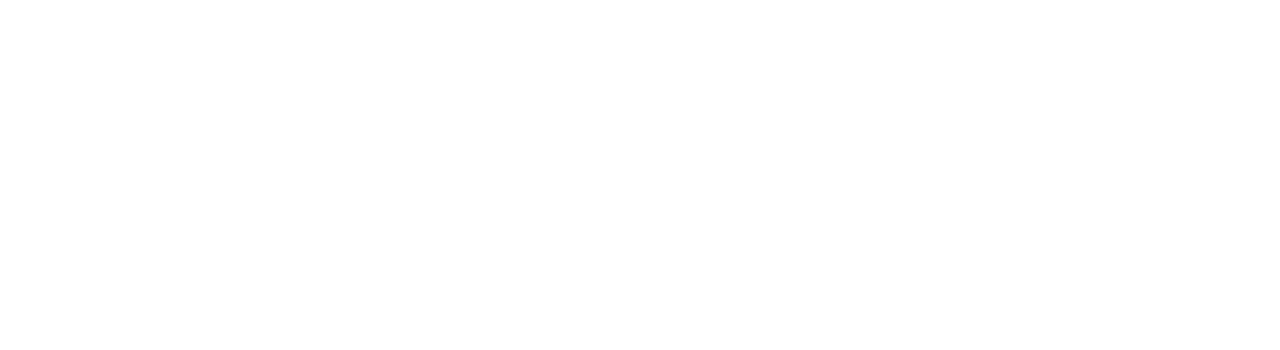
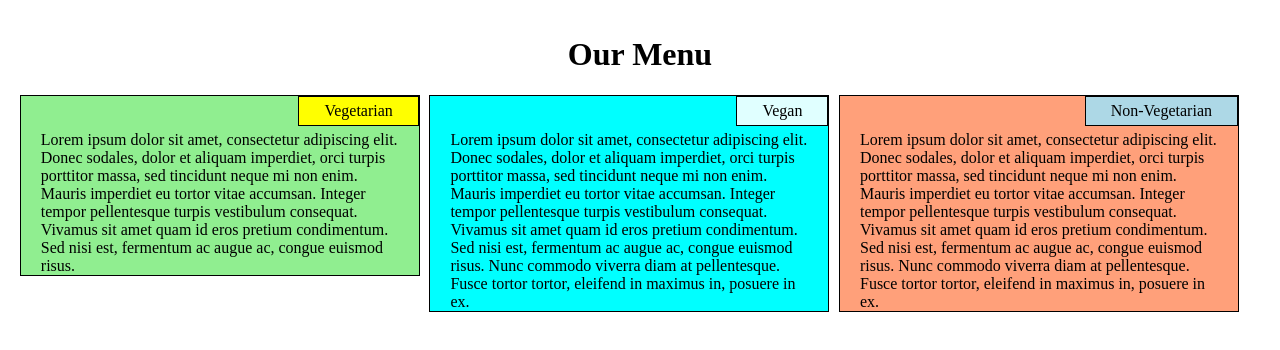
Before and after one commit to ankitjee/coursera-test, a plain HTML site: page module2-test/index.html in a window 1280 px wide. Drawn offline with Linux system fonts and the light colour scheme.

Commit message:
First part

```diff
--- /dev/null
+++ b/module2-test/css/style.css
@@ -0,0 +1,60 @@
+* {
+    box-sizing: border-box;
+}
+
+body {
+    margin: 15px;
+    align-content: center;
+}
+
+h1 {
+    text-align: center;
+}
+
+
+section {
+    display: inline;
+    min-height: min-content;
+    position: relative;
+    overflow: hidden;
+}
+
+section>div {
+    position: absolute;
+    float: right;
+    top: 0;
+    right: 0;
+}
+
+p {
+    padding-top: 35px;
+    margin: 0;
+}
+
+#section1 {
+    background-color: lightgreen;
+}
+
+#section2 {
+    background-color: aqua;
+}
+
+#section3 {
+    background-color: lightsalmon;
+}
+
+
+#div1{background-color: yellow; padding: 5px 25px; border: 1px black solid;}
+#div2{background-color: lightcyan; padding: 5px 25px; border: 1px black solid;}
+#div3{background-color: lightblue; padding: 5px 25px; border: 1px black solid;}
+
+@media (min-width:992px) {
+    section {
+        width: 32%;
+        height: 150px;
+        float: left;
+        margin: 0 0.3rem;
+        padding: 0 20px;
+        border: 1px black solid;
+    }
+}
--- a/module2-test/index.html
+++ b/module2-test/index.html
@@ -1 +1,41 @@
-<!doctype html>
+<!DOCTYPE html>
+<html lang="en">
+
+<head>
+    <meta charset="UTF-8">
+    <meta name="viewport" content="width=device-width, initial-scale=1.0">
+    <link rel="stylesheet" href="css/style.css">
+    <title>Module 2 Solution</title>
+</head>
+
+<body>
+    <h1>Our Menu</h1>
+        <section id="section1">
+            <div id="div1">Vegetarian</div>
+            <p>Lorem ipsum dolor sit amet, consectetur adipiscing elit. Donec sodales, dolor et aliquam imperdiet, orci
+                turpis porttitor massa, sed tincidunt neque mi non enim. Mauris imperdiet eu tortor vitae accumsan.
+                Integer tempor pellentesque turpis vestibulum consequat. Vivamus sit amet quam id eros pretium
+                condimentum. Sed nisi est, fermentum ac augue ac, congue euismod risus.
+            </p>
+        </section>
+        <section id="section2">
+            <div id="div2">Vegan</div>
+            <p>Lorem ipsum dolor sit amet, consectetur adipiscing elit. Donec sodales, dolor et aliquam imperdiet, orci
+                turpis porttitor massa, sed tincidunt neque mi non enim. Mauris imperdiet eu tortor vitae accumsan.
+                Integer tempor pellentesque turpis vestibulum consequat. Vivamus sit amet quam id eros pretium
+                condimentum. Sed nisi est, fermentum ac augue ac, congue euismod risus. Nunc commodo viverra diam at
+                pellentesque. Fusce tortor tortor, eleifend in maximus in, posuere in ex.
+            </p>
+        </section>
+        <section id="section3">
+            <div id="div3">Non-Vegetarian</div>
+            <p>Lorem ipsum dolor sit amet, consectetur adipiscing elit. Donec sodales, dolor et aliquam imperdiet, orci
+                turpis porttitor massa, sed tincidunt neque mi non enim. Mauris imperdiet eu tortor vitae accumsan.
+                Integer tempor pellentesque turpis vestibulum consequat. Vivamus sit amet quam id eros pretium
+                condimentum. Sed nisi est, fermentum ac augue ac, congue euismod risus. Nunc commodo viverra diam at
+                pellentesque. Fusce tortor tortor, eleifend in maximus in, posuere in ex.
+            </p>
+        </section>
+</body>
+
+</html>
```
